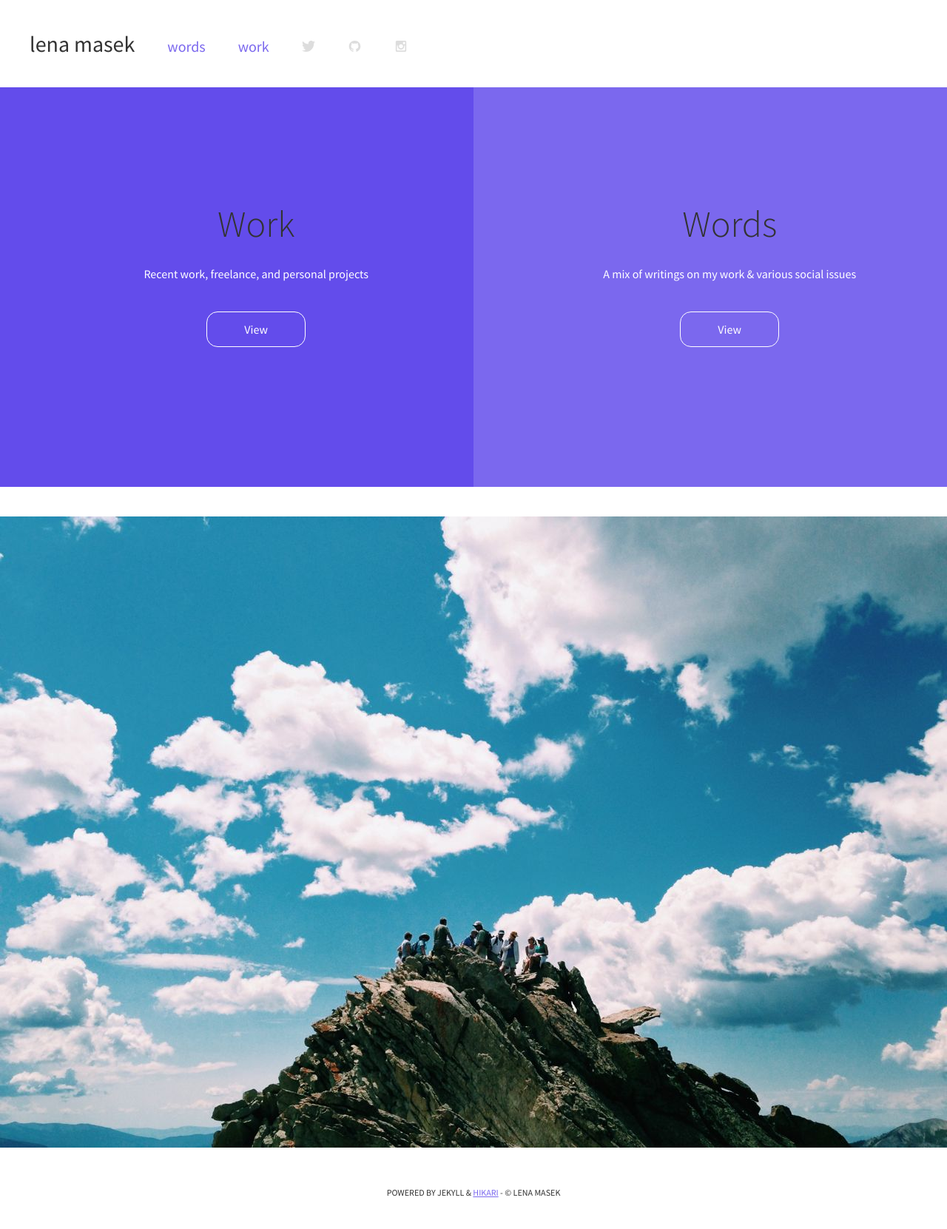
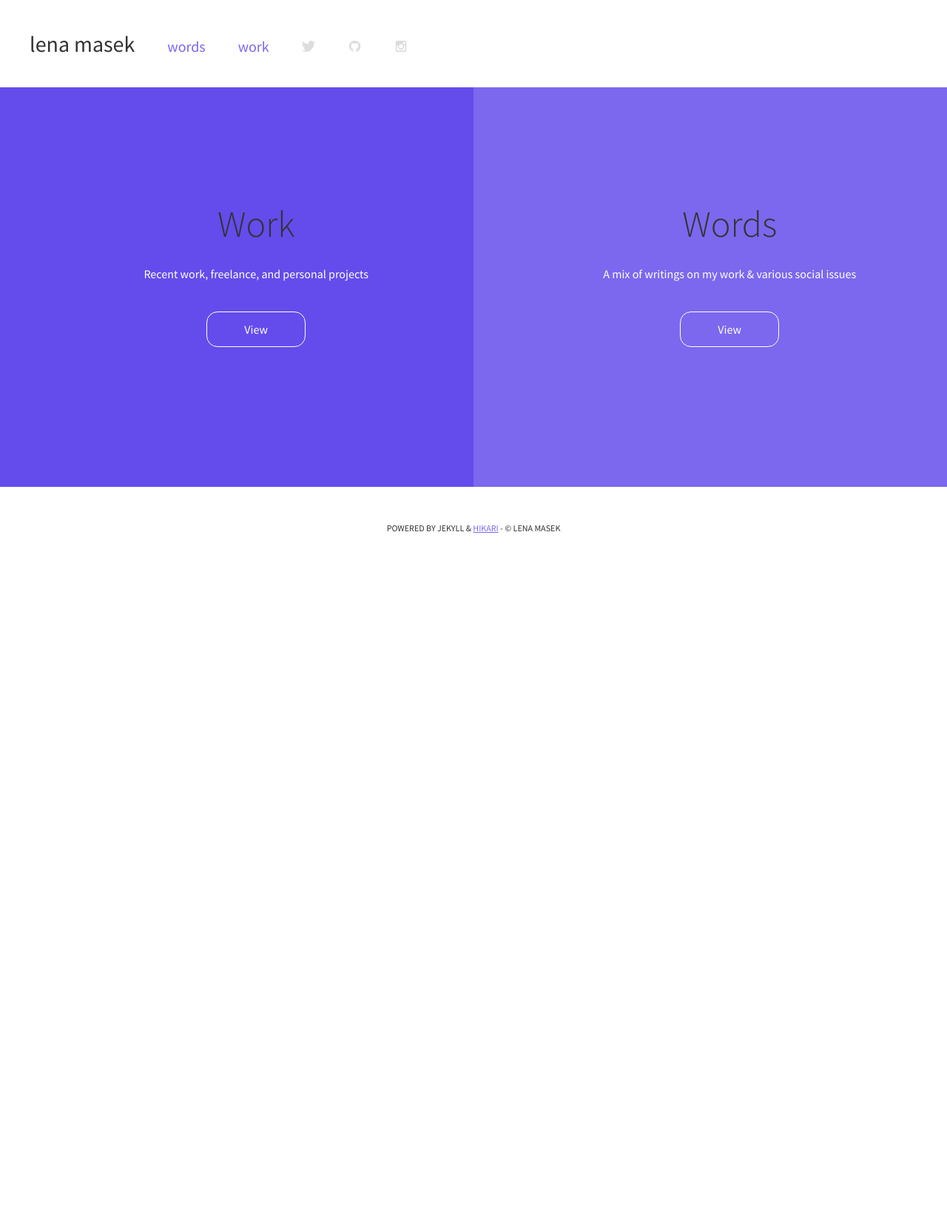
Before and after one commit to lenamasek/lenamasek.github.io, a Jekyll site: the page built from index.html, in a window 1280 px wide. Shown: the whole page at 74% size. Built offline with Jekyll 4.4.1, drawn with Linux system fonts in a browser that asks for light colours; after the commit the page ends 900 px from its top, so only the background shows below that.

Commit message:
taking img off homepage

```diff
--- a/index.html
+++ b/index.html
@@ -28,6 +28,4 @@ title: Homepage
 </div>
 
 
-<img src="{{ site.baseurl }}/assets/img/img1.jpg" class="project">
-
 </div>
```
